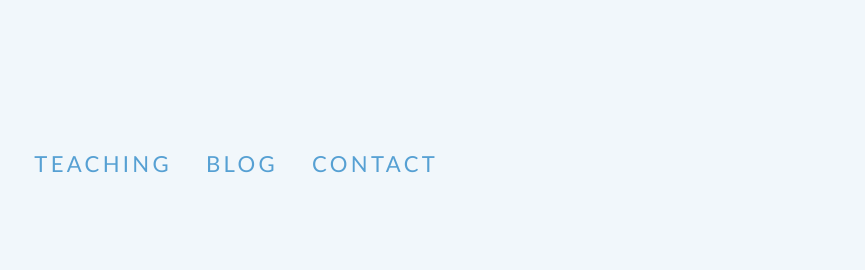
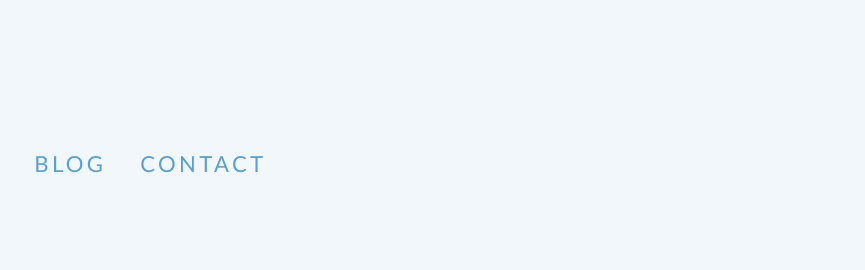
Before and after one commit to zguo9908/zguo9908.github.io, a plain HTML site: page cv/index.html in a window 1280 px wide. Shown: the top 270 px of the page, 415-1280 px from the left. Drawn offline with nearby package versions, Linux system fonts and the light colour scheme; some packages are replaced by stand-ins of ours.

Commit message:
Update index.html to align

```diff
--- a/cv/index.html
+++ b/cv/index.html
@@ -82,7 +82,7 @@
 
 
 
-		      <a href="/teaching/">Teaching</a>
+<!-- 		      <a href="/teaching/">Teaching</a> -->
 
 
 
```
